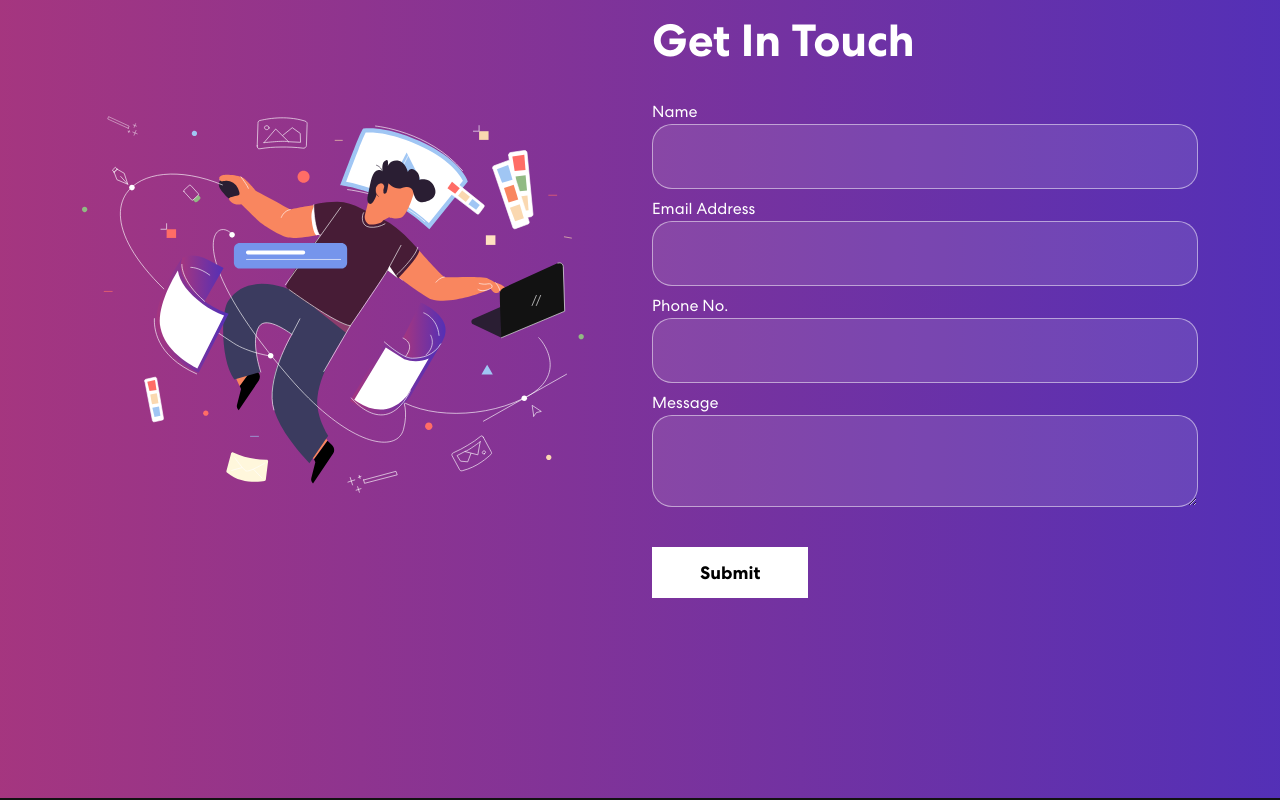
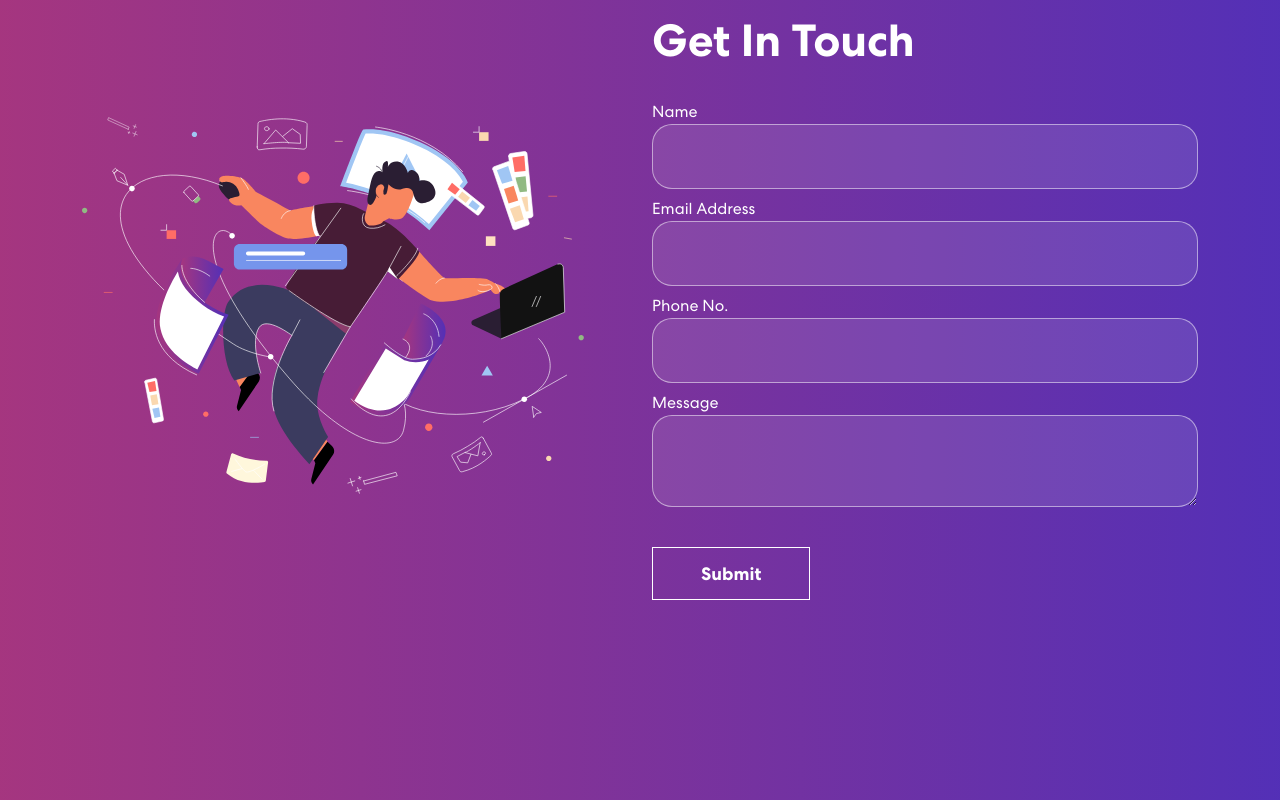
Before and after one commit to Efty131/react-portfolio, a React (Create React App) app: page / in a window 1280 px wide. Shown: the part 2392-3192 px from the top of the page. Built offline with nearby package versions, Linux system fonts and the light colour scheme.

Commit message:
button hover problem fixed

```diff
--- a/src/CSS/App.css
+++ b/src/CSS/App.css
@@ -156,9 +156,9 @@ p, a, li, button, ul {
     padding: 18px 34px;
     font-size: 18px;
     margin-left: 18px;
-      position: relative;
-      background-color: transparent;
-      transition: 0.3s ease-in-out;
+    position: relative;
+    background-color: transparent;
+    transition: 0.3s ease-in-out;
   }
   .navbar-text button span {
     z-index: 1;
--- a/src/CSS/Contact.css
+++ b/src/CSS/Contact.css
@@ -37,10 +37,10 @@
     color: #121212;
     opacity: 0.8;
   }
-  .contact form button {
+  #btn {
     font-weight: 700;
-    color: #000;
-    background-color: #fff;
+    color: #fff;
+    border: 1px solid #fff;
     padding: 14px 48px;
     font-size: 18px;
     margin-top: 25px;
@@ -48,24 +48,23 @@
     position: relative;
     transition: 0.3s ease-in-out;
   }
-  .contact form button span {
-    z-index: 1;
-    position: relative;
-  }
-  .contact form button:hover {
-    color: #fff;
-  }
-  .contact form button::before {
+
+  #btn::before {
     content: "";
-    background: #121212;
+    background: #ffffff;
     width: 0;
     height: 100%;
     position: absolute;
     top: 0;
     left: 0;
-    z-index: 0;
+    z-index: -10;
     transition: 0.3s ease-in-out;
   }
-  .contact form button:hover::before {
+  #btn:hover::before {
     width: 100%;
   }
+  #btn:hover{
+    color: rgb(1, 1, 1);
+    z-index: 1000000000;
+    transition: 0.3s ease-in-out;
+  }
--- a/src/components/Contact.js
+++ b/src/components/Contact.js
@@ -48,7 +48,7 @@ export const Contact = () => {
         field="message"
         errors={state.errors}
       />
-      <button type="submit" disabled={state.submitting}>
+      <button type="submit" id="btn" disabled={state.submitting}>
         Submit
       </button>
     </form>
```
